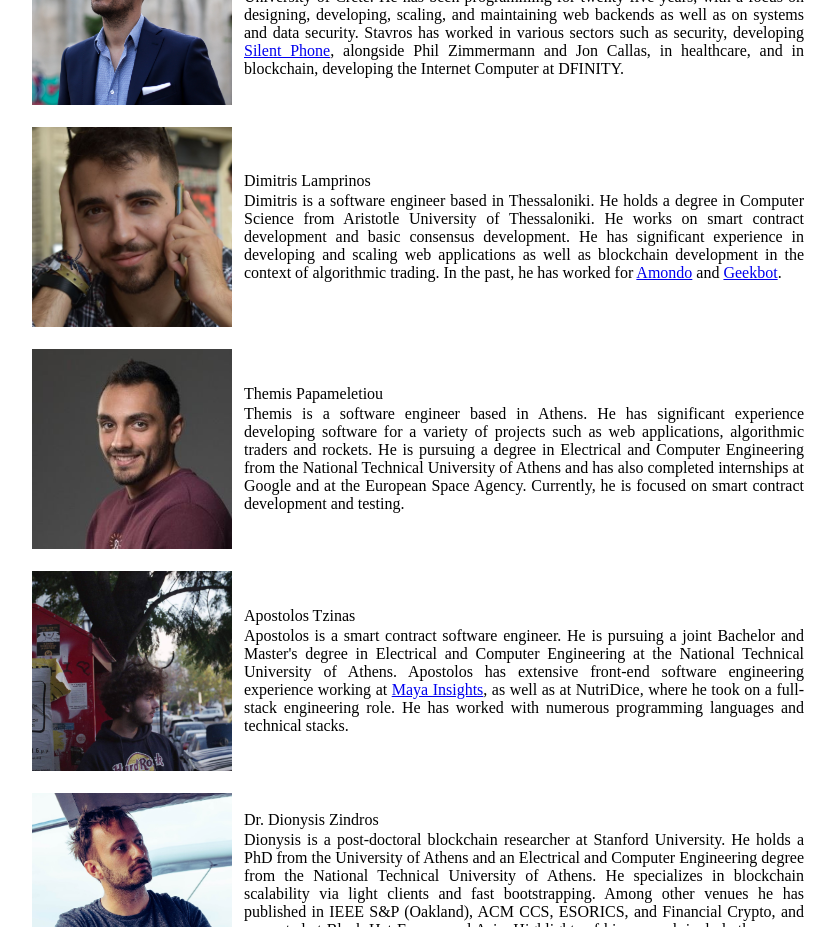
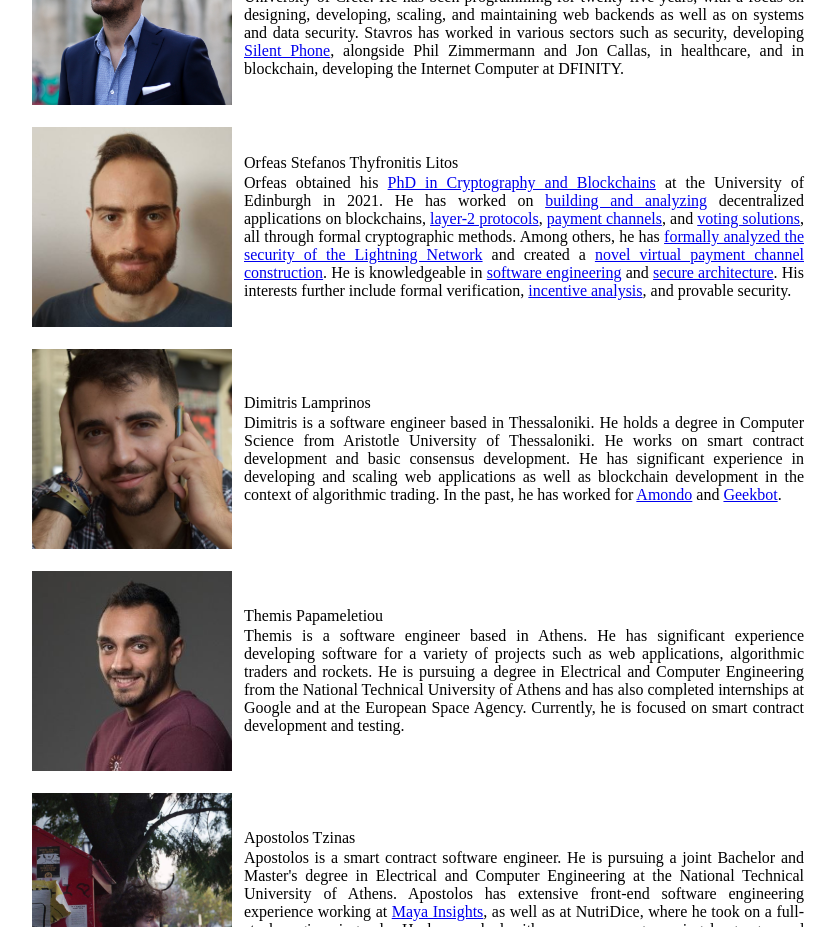
Before and after one commit to commonprefix/website, a Next.js app: page /team in a window 1280 px wide. Shown: the part 1980-2907 px from the top of the page, without its empty margins (222-1058 px from the left). Built offline with nearby package versions, Linux system fonts and the light colour scheme.

Commit message:
Add Orfeas's bio

```diff
--- a/data/team.jsx
+++ b/data/team.jsx
@@ -187,6 +187,53 @@ const members = {
     ),
     image: "/team/stavros_korokithakis.jpeg",
   },
+  orfeas: {
+    name: "Orfeas Stefanos Thyfronitis Litos",
+    description: (
+      <Box>
+        Orfeas obtained his{" "}
+        <Link href="https://gitlab.com/orfeasLitos/thesis/-/raw/master/thesis.pdf?inline=false">
+          PhD in Cryptography and Blockchains
+        </Link>{" "}
+        at the University of Edinburgh in 2021. He has worked on{" "}
+        <Link href="http://fc17.ifca.ai/preproceedings/paper_37.pdf">
+          building and analyzing
+        </Link>{" "}
+        decentralized applications on blockchains,{" "}
+        <Link href="https://fc20.ifca.ai/preproceedings/132.pdf">
+          layer-2 protocols
+        </Link>,{" "}
+        <Link href="https://eprint.iacr.org/2021/747.pdf">
+          payment channels
+        </Link>, and{" "}
+        <Link href="https://tokenomics2019.org/Documents/proceedings-full.pdf#page=17">
+          voting solutions
+        </Link>,{" "}
+        all through formal cryptographic methods. Among others, he has{" "}
+        <Link href="https://ieeexplore.ieee.org/abstract/document/9155145">
+          formally analyzed the security of the Lightning Network
+        </Link>{" "}
+        and created a{" "}
+        <Link href="https://eprint.iacr.org/2021/747.pdf">
+          novel virtual payment channel construction
+        </Link>.{" "}
+        He is knowledgeable in{" "}
+        <Link href="https://github.com/OrfeasLitos/virtual-payment-channels/tree/master/simulation">
+          software engineering
+        </Link>{" "}
+        and{" "}
+        <Link href="https://github.com/OrfeasLitos/cerberus-script">
+          secure architecture
+        </Link>.{" "}
+        His interests further include formal verification,{" "}
+        <Link href="http://fc22.ifca.ai/preproceedings/69.pdf">
+          incentive analysis
+        </Link>,{" "}
+        and provable security.
+      </Box>
+    ),
+    image: "/team/orfeas_litos.jpg",
+  },
   pkakelas: {
     name: "Dimitris Lamprinos",
     description: (
```
Also changed, not shown: public/team/orfeas_litos.jpg (added).
